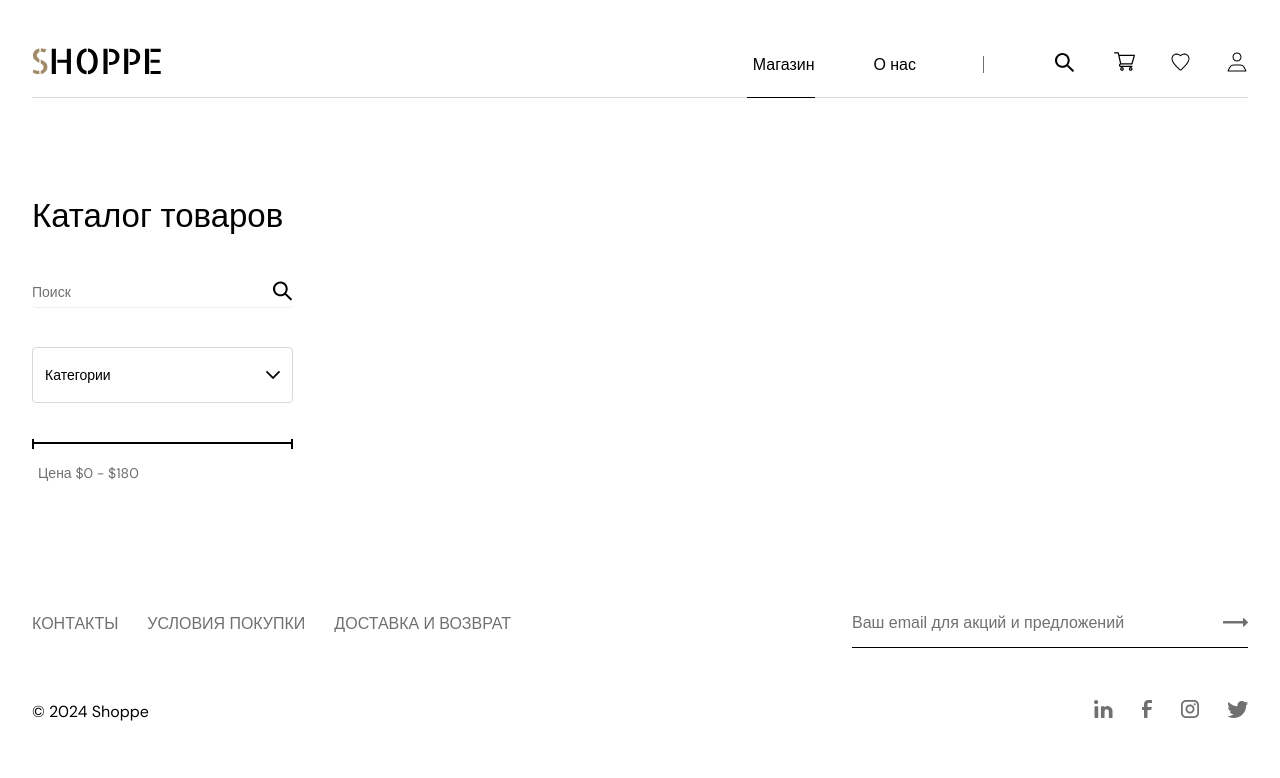
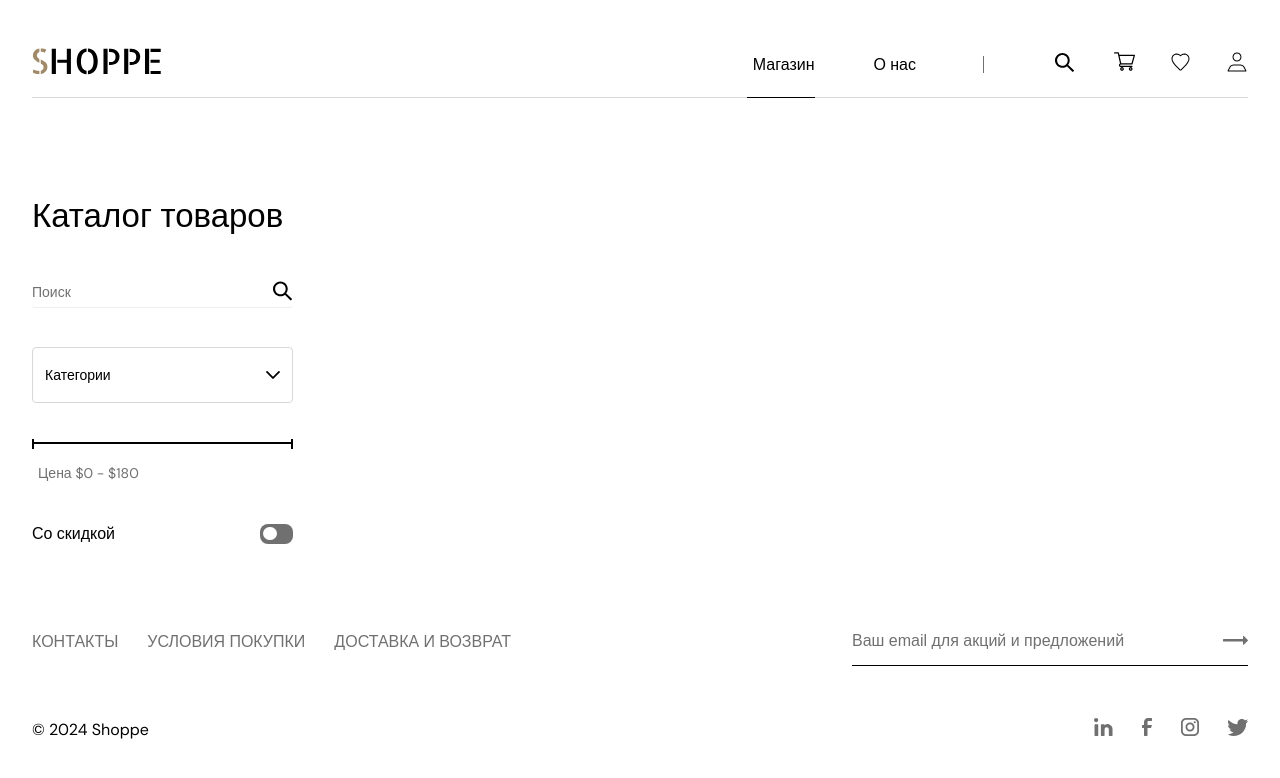
Before and after one commit to MAChapurin/shope, a Next.js app: page /catalog in a window 1280 px wide. Shown: the top 778 px of the page. Built offline with nearby package versions, Linux system fonts and the light colour scheme.

Commit message:
add discount checkbox feature

```diff
--- /dev/null
+++ b/src/features/discount-switch/index.ts
@@ -0,0 +1 @@
+export * from './ui/discount-switch'
--- /dev/null
+++ b/src/features/discount-switch/model/useDiscount.ts
@@ -0,0 +1,43 @@
+'use client'
+
+import { SEARCH_PARAMS } from "@/shared/settings"
+import { usePathname, useRouter, useSearchParams } from "next/navigation"
+
+import { useCallback, useEffect, useId, useState } from "react"
+
+export const useDiscount = () => {
+  const router = useRouter()
+  const pathname = usePathname()
+  const searchParams = useSearchParams()
+  const createQueryString = useCallback(
+    (name: string, value: string) => {
+      const params = new URLSearchParams(searchParams.toString())
+      params.set(name, value)
+
+      return params.toString()
+    },
+    [searchParams]
+  )
+
+  const isDiscount = searchParams.get(SEARCH_PARAMS.DISCOUNT)
+
+  const id = useId()
+  const [isChecked, setIsChecked] = useState(false)
+
+  const toogleDiscount = () => {
+    setIsChecked(prev => !prev)
+    router.push(pathname + '?' + createQueryString(SEARCH_PARAMS.DISCOUNT, String(isChecked)))
+  }
+
+  useEffect(() => {
+    if (isDiscount === 'true') {
+      setIsChecked(true)
+    }
+  }, [])
+
+  return {
+    id,
+    isChecked,
+    toogleDiscount
+  }
+}
--- /dev/null
+++ b/src/features/discount-switch/ui/discount-switch.tsx
@@ -0,0 +1,23 @@
+'use client'
+
+import { useDiscount } from '../model/useDiscount'
+
+import styles from './styles.module.css'
+
+export const DiscountSwitch = () => {
+	const { id, isChecked, toogleDiscount } = useDiscount()
+	return (
+		<form className={styles.form} onSubmit={e => e.preventDefault}>
+			<label className={styles.form__label} htmlFor={id}>
+				Со скидкой
+			</label>
+			<input
+				className={styles.form__input}
+				type='checkbox'
+				id={id}
+				checked={isChecked}
+				onChange={toogleDiscount}
+			/>
+		</form>
+	)
+}
--- /dev/null
+++ b/src/features/discount-switch/ui/styles.module.css
@@ -0,0 +1,46 @@
+.form {
+	padding-block: 39px;
+	display: flex;
+	align-items: center;
+	justify-content: space-between;
+}
+
+.form__label {
+	font-size: 16px;
+	line-height: 27px;
+	cursor: pointer;
+}
+
+.form__input {
+	width: 33px;
+	height: 20px;
+	position: relative;
+	cursor: pointer;
+}
+
+.form__input::before {
+	content: '';
+	position: absolute;
+	inset: 0;
+	background: var(--color-secondary);
+	border-radius: 8px;
+	overflow: hidden;
+	pointer-events: none;
+}
+
+.form__input::after {
+	content: '';
+	position: absolute;
+	top: 3.3px;
+	left: 3.3px;
+	width: 13.3px;
+	height: 13.3px;
+	border-radius: 50%;
+	background: var(--color-light);
+	z-index: 1;
+	transition: left 0.3s;
+}
+
+.form__input:checked::after {
+	left: 16.3px;
+}
--- a/src/features/index.ts
+++ b/src/features/index.ts
@@ -1,4 +1,5 @@
 export * from './cart-link-indicator'
+export * from './discount-switch'
 export * from './dropdown-category-filter'
 export * from './burger-menu-button'
 export * from './float-nav-indicator'
--- a/src/shared/settings/search-params.ts
+++ b/src/shared/settings/search-params.ts
@@ -4,4 +4,5 @@ export enum SEARCH_PARAMS {
   CATEGORY = 'category',
   PRICE_MIN = 'price-min',
   PRICE_MAX = 'price-max',
+  DISCOUNT = 'discount'
 }
--- a/src/widgets/filters/ui/filters.tsx
+++ b/src/widgets/filters/ui/filters.tsx
@@ -1,4 +1,5 @@
 import {
+	DiscountSwitch,
 	DropdownCategoryFilter,
 	LiveSearch,
 	PriceRangeSlider
@@ -18,6 +19,9 @@ export const Filters = () => {
 			<li>
 				<PriceRangeSlider />
 			</li>
+			<li>
+				<DiscountSwitch />
+			</li>
 		</ul>
 	)
 }
```
